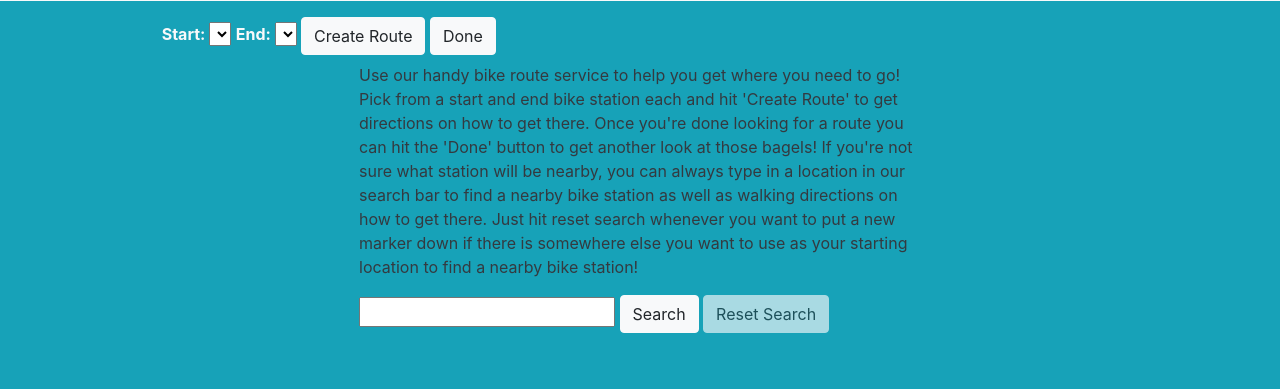
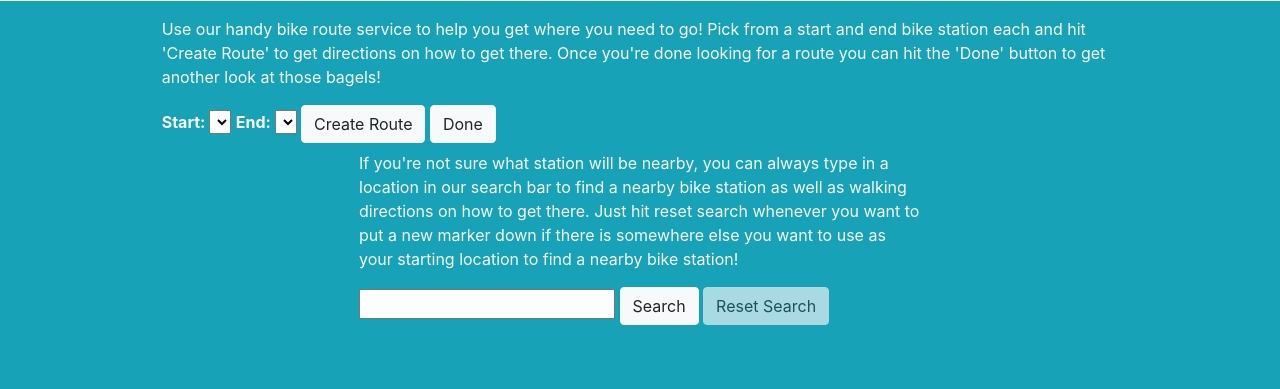
Before and after one commit to BreakfastBagels/DublinBikeApp, a Flask app: page /map in a window 1280 px wide. Shown: the part 993-1382 px from the top of the page. After the commit the page ends 1318 px from the top, so only its background shows below. Run offline with Flask 2, Linux system fonts and the light colour scheme; data that the repository does not hold is empty; some libraries are stand-ins or nearby versions.

Commit message:
Move text description a bit and change styling slightly

```diff
--- a/DublinBikeWebApp/web/templates/map.html
+++ b/DublinBikeWebApp/web/templates/map.html
@@ -75,6 +75,9 @@
     </section>
     <section class="bg-info text-dark px-5 py-2">
         <div class="col-lg-10 mx-auto pt-2 pb-1">
+            <p class="text-light">Use our handy bike route service to help you get where you need to go! Pick from a
+                start and end bike station each and hit 'Create Route' to get directions on how to get there. Once
+                you're done looking for a route you can hit the 'Done' button to get another look at those bagels!</p>
             <strong class="text-light">Start: </strong>
             <select id="start"></select>
             <strong class="text-light">End: </strong>
@@ -83,13 +86,10 @@
             <button class="btn btn-light" onclick="initAllMarkers();hideRoute();">Done</button>
         </div>
         <div class="col-lg-6 mx-auto pb-5 pt-1">
-            <p>Use our handy bike route service to help you get where you need to go! Pick from a start and end
-            bike station each and hit 'Create Route' to get directions on how to get there. Once you're done looking
-            for a route you can hit the 'Done' button to get another look at those bagels! If you're not sure what
-            station will be nearby, you can always type in a location in our search bar to find a nearby bike station
-            as well as walking directions on how to get there. Just hit reset search whenever you want to put a new
-            marker down if there is somewhere else you want to use as your starting location to find a nearby bike
-            station!</p>
+            <p class="text-light"> If you're not sure what station will be nearby, you can always type in a location
+                in our search bar to find a nearby bike station as well as walking directions on how to get there.
+                Just hit reset search whenever you want to put a new marker down if there is somewhere else you want
+                to use as your starting location to find a nearby bike station!</p>
             <input type="text" id="find_station">
             <button class="btn btn-light" id="find_station_search" onclick="find_station()">Search</button>
             <button class="btn btn-light" id="find_station_reset" onclick="removeUserMarker()" disabled>Reset Search</button>
```
